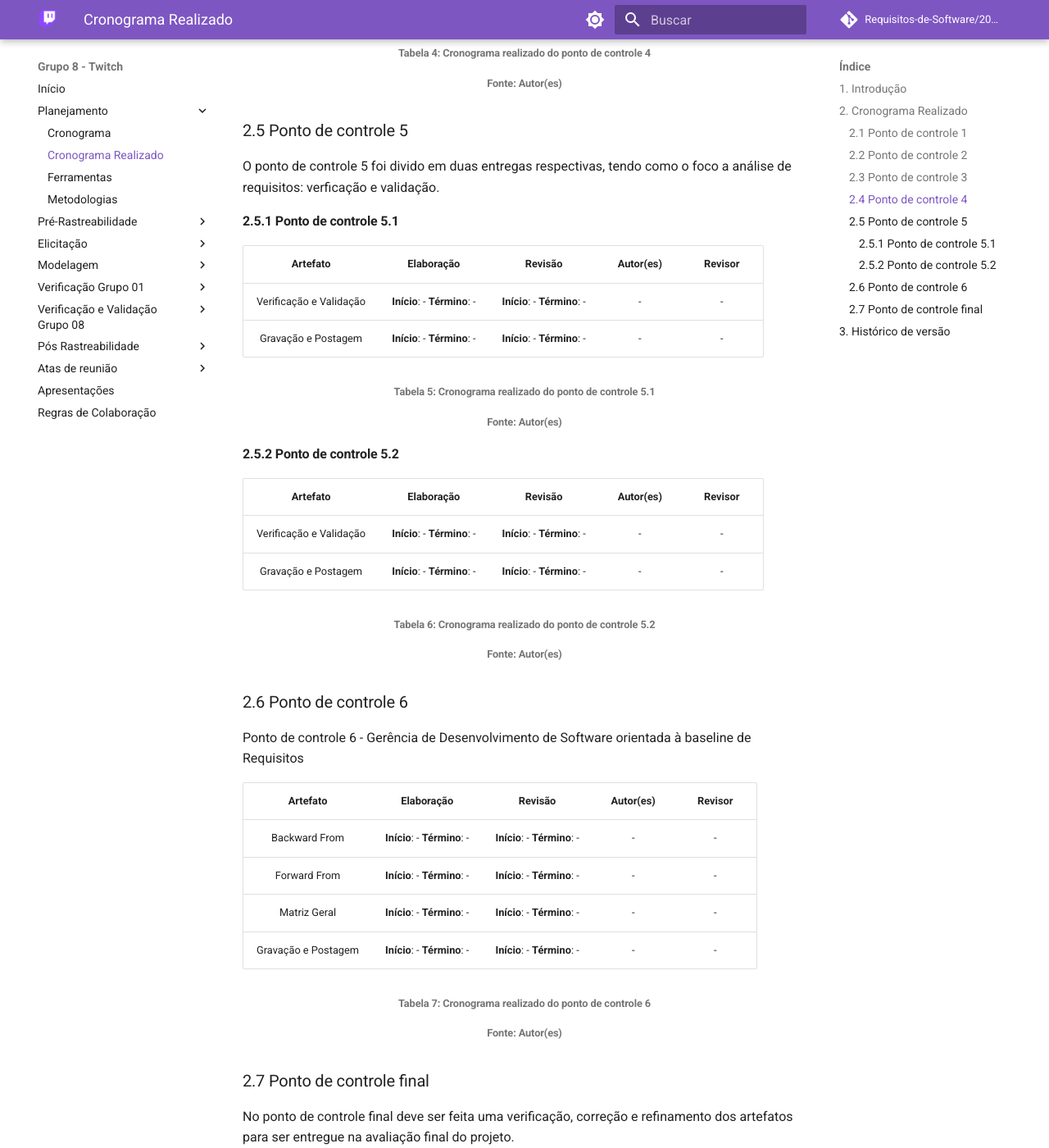
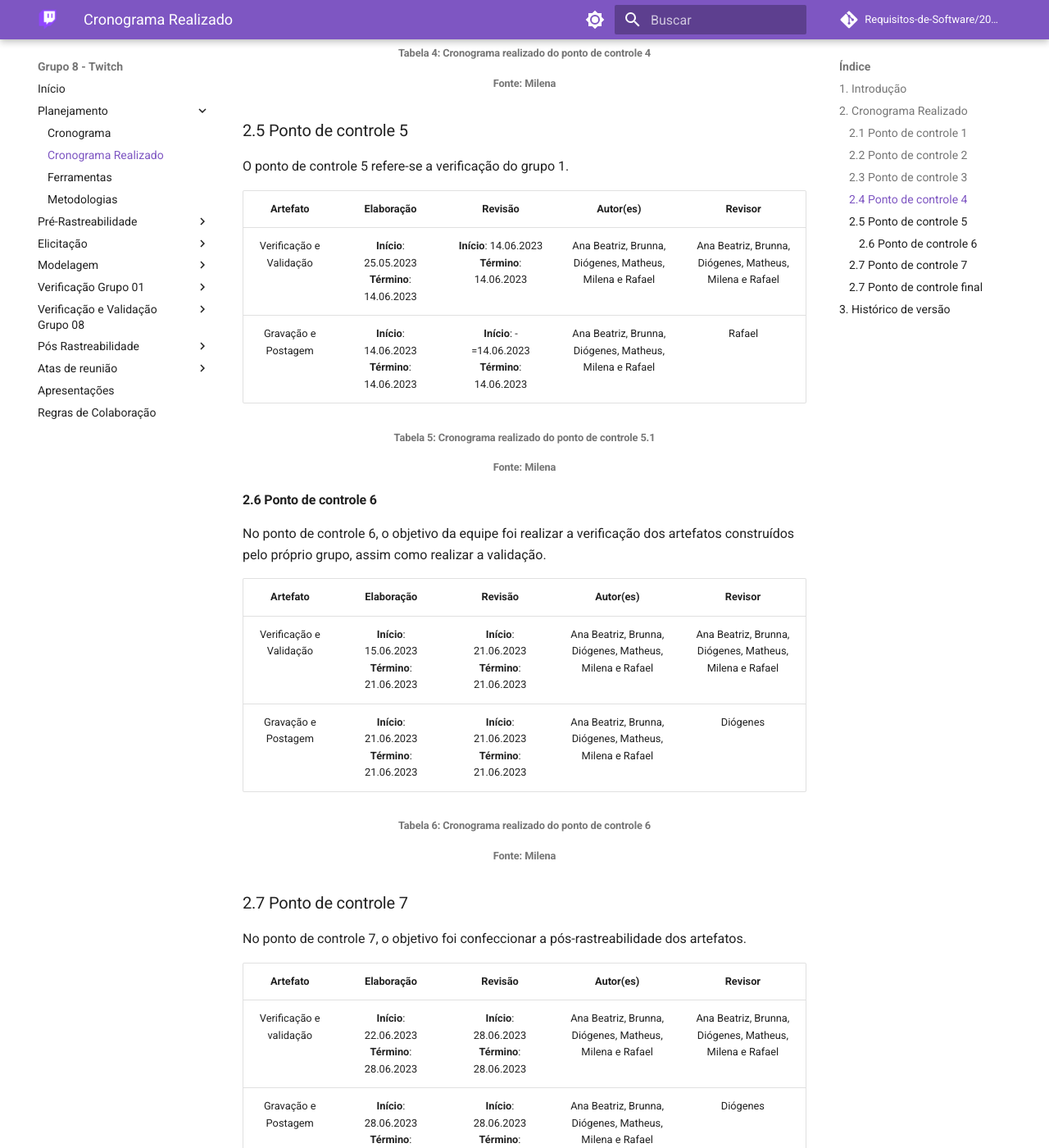
Before and after one commit to Requisitos-de-Software/2023.1-Twitch, an MkDocs documentation site: the page built from docs/planejamento/cronograma_realizado.md, in a window 1280 px wide and 1400 px high, scrolled down 3343 px. Shown: the whole window at 82% size. Built offline with MkDocs 1.6.1 and Material for MkDocs 9.7.7, drawn with Linux system fonts in a browser that asks for light colours; comment, search, counter and statistics services are not loaded; some of the changed text lies outside the part shown.

Commit message:
melhorias entrega final cronograma_realizado.md

```diff
--- a/docs/planejamento/cronograma_realizado.md
+++ b/docs/planejamento/cronograma_realizado.md
@@ -39,7 +39,7 @@ O ponto de controle 2 teve como objetivo Elicitação – Técnicas e Priorizaç
 | Gravação e Postagem | **Início**: 30.04.2023 -  **Término**: 01.05.2023 | **Início**: 30.04.2023 -  **Término**: 01.05.2023 | Ana Beatriz, Brunna, Diógenes, Matheus, Milena e Rafael | Diógenes |
 
 <h6 align = "center"> Tabela 2: Cronograma realizado do ponto de controle 2 </h6>
-<h6 align = "center"> Fonte: Autor(es) </h6>
+<h6 align = "center"> Fonte: Milena </h6>
 
 ### 2.3 Ponto de controle 3
 O ponto de controle 3 teve como objetivo a modelagem de Requisitos.
@@ -53,7 +53,7 @@ O ponto de controle 3 teve como objetivo a modelagem de Requisitos.
 | Gravação e Postagem | **Início**: 17.05.2023  **Término**: 17.05.2023 | **Início**: 17.05.2023  **Término**: 17.05.2023 | Ana Beatriz, Brunna, Diógenes, Matheus, Milena e Rafael | Matheus |
 
 <h6 align = "center"> Tabela 3: Cronograma realizado do ponto de controle 3 </h6>
-<h6 align = "center"> Fonte: Autor(es) </h6>
+<h6 align = "center"> Fonte: Milena </h6>
 
 ### 2.4 Ponto de controle 4
 O ponto de controle 4 refere-se à Modelagem de Requisitos - Ágil
@@ -66,58 +66,59 @@ O ponto de controle 4 refere-se à Modelagem de Requisitos - Ágil
 | Gravação e Postagem | **Início**: 24.05.2023  **Término**: 24.05.2023 | **Início**: 24.05.2023  **Término**: 24.05.2023 | Ana Beatriz, Brunna, Diógenes, Matheus, Milena e Rafael | Matheus |
 
 <h6 align = "center"> Tabela 4: Cronograma realizado do ponto de controle 4 </h6>
-<h6 align = "center"> Fonte: Autor(es) </h6>
+<h6 align = "center"> Fonte: Milena </h6>
 
 ### 2.5 Ponto de controle 5
-
-O ponto de controle 5 foi divido em duas entregas respectivas, tendo como o foco a análise de requisitos: verficação e validação.
-
-#### 2.5.1 Ponto de controle 5.1
+O ponto de controle 5 refere-se a verificação do grupo 1.
 
 | Artefato | Elaboração| Revisão | Autor(es)  | Revisor  |
 | :------: | :-------: | :-----: | :--------: | :------: |
-| Verificação e Validação | **Início**: -  **Término**: - | **Início**: -  **Término**: - | - | - |
-| Gravação e Postagem | **Início**: -  **Término**: - | **Início**: -  **Término**: - | - | - |
+| Verificação e Validação | **Início**: 25.05.2023  **Término**: 14.06.2023 | **Início**: 14.06.2023  **Término**: 14.06.2023 | Ana Beatriz, Brunna, Diógenes, Matheus, Milena e Rafael | Ana Beatriz, Brunna, Diógenes, Matheus, Milena e Rafael |
+| Gravação e Postagem | **Início**: 14.06.2023  **Término**: 14.06.2023 | **Início**: -=14.06.2023  **Término**: 14.06.2023 | Ana Beatriz, Brunna, Diógenes, Matheus, Milena e Rafael | Rafael |
 
 <h6 align = "center"> Tabela 5: Cronograma realizado do ponto de controle 5.1 </h6>
-<h6 align = "center"> Fonte: Autor(es) </h6>
+<h6 align = "center"> Fonte: Milena </h6>
 
-#### 2.5.2 Ponto de controle 5.2
+#### 2.6 Ponto de controle 6
+No ponto de controle 6, o objetivo da equipe foi realizar a verificação dos artefatos construídos pelo próprio grupo, assim como realizar a validação.
 
 | Artefato | Elaboração| Revisão | Autor(es)  | Revisor  |
 | :------: | :-------: | :-----: | :--------: | :------: |
-| Verificação e Validação | **Início**: -  **Término**: - | **Início**: -  **Término**: - | - | - |
-| Gravação e Postagem | **Início**: -  **Término**: - | **Início**: -  **Término**: - | - | - |
+| Verificação e Validação | **Início**: 15.06.2023  **Término**: 21.06.2023 | **Início**: 21.06.2023 **Término**: 21.06.2023 | Ana Beatriz, Brunna, Diógenes, Matheus, Milena e Rafael | Ana Beatriz, Brunna, Diógenes, Matheus, Milena e Rafael |
+| Gravação e Postagem | **Início**: 21.06.2023  **Término**: 21.06.2023 | **Início**: 21.06.2023  **Término**: 21.06.2023 | Ana Beatriz, Brunna, Diógenes, Matheus, Milena e Rafael | Diógenes |
 
-<h6 align = "center"> Tabela 6: Cronograma realizado do ponto de controle 5.2 </h6>
-<h6 align = "center"> Fonte: Autor(es) </h6>
+<h6 align = "center"> Tabela 6: Cronograma realizado do ponto de controle 6 </h6>
+<h6 align = "center"> Fonte: Milena </h6>
 
-### 2.6 Ponto de controle 6
-Ponto de controle 6 - Gerência de Desenvolvimento de Software orientada à baseline de Requisitos
+### 2.7 Ponto de controle 7
+No ponto de controle 7, o objetivo foi confeccionar a pós-rastreabilidade dos artefatos.
 
 | Artefato | Elaboração| Revisão | Autor(es)  | Revisor  |
 | :------: | :-------: | :-----: | :--------: | :------: |
-| Backward From | **Início**: -  **Término**: - | **Início**: -  **Término**: - | - | - |
-| Forward From | **Início**: -  **Término**: - | **Início**: -  **Término**: - | - | - |
-| Matriz Geral | **Início**: -  **Término**: - | **Início**: -  **Término**: - | - | - |
-| Gravação e Postagem | **Início**: -  **Término**: - | **Início**: -  **Término**: - | - | - |
+| Verificação e validação | **Início**: 22.06.2023 **Término**: 28.06.2023 | **Início**: 28.06.2023  **Término**: 28.06.2023 | Ana Beatriz, Brunna, Diógenes, Matheus, Milena e Rafael | Ana Beatriz, Brunna, Diógenes, Matheus, Milena e Rafael |
+| Gravação e Postagem | **Início**: 28.06.2023 **Término**: 28.06.2023 | **Início**: 28.06.2023  **Término**: 28.06.2023 | Ana Beatriz, Brunna, Diógenes, Matheus, Milena e Rafael | Diógenes |
 
-<h6 align = "center"> Tabela 7: Cronograma realizado do ponto de controle 6 </h6>
-<h6 align = "center"> Fonte: Autor(es) </h6>
+<h6 align = "center"> Tabela 7: Cronograma realizado do ponto de controle final </h6>
+<h6 align = "center"> Fonte: Milena </h6>
+
 
 ### 2.7 Ponto de controle final
 No ponto de controle final deve ser feita uma verificação, correção e refinamento dos artefatos para ser entregue na avaliação final do projeto.
 
 | Artefato | Elaboração| Revisão | Autor(es)  | Revisor  |
 | :------: | :-------: | :-----: | :--------: | :------: |
-| Verificação, correção e refinamento | **Início**: - **Término**: - | **Início**: -  **Término**: -  | - | - |
-| Gravação e Postagem | **Início**: -  **Término**: - | **Início**: -  **Término**: - | - | - |
+| Verificação, correção e refinamento | **Início**: 29.06.2023 **Término**: 05.07.2023 | **Início**: 05.07.2023  **Término**: 05.07.2023  | Ana Beatriz, Brunna, Diógenes, Matheus, Milena e Rafael | Ana Beatriz, Brunna, Diógenes, Matheus, Milena e Rafael |
+| Gravação e Postagem | **Início**: 05.07.2023  **Término**: 05.07.2023 | **Início**: 05.07.2023  **Término**: 05.07.2023 | Ana Beatriz, Brunna, Diógenes, Matheus, Milena e Rafael | Diógenes |
 
-<h6 align = "center"> Tabela 8: Cronograma realizado do ponto de controle final </h6>
-<h6 align = "center"> Fonte: Autor(es) </h6>
+<h6 align = "center"> Tabela 7: Cronograma realizado do ponto de controle final </h6>
+<h6 align = "center"> Fonte: Milena </h6>
 
 ## 3. Histórico de versão
 |    Data    | Versão | Descrição                                                                      | Autor(es)  | Revisor  |
 | :--------: | :----: | :----------------------------------------------------------------------------: | :--------: | :------: |
 | 29.04.2023 | 1.0    | Criação do documento, adição de introdução, adição do cronograma realizado do ponto de controle 1 e tabelas para os próximos pontos de controle |   Milena   | Matheus |
 | 06.06.2023 | 1.1    | Adição do cronograma realizado do ponto de controle 3 e 4 |   Milena   | Matheus |
+| 04.07.2023 | 1.2    | Adição do cronograma realizado dos pontos controle para entrega final |   Milena   | Matheus |
+
+<h6 align = "center"> Tabela 8: Histórico de versão </h6>
+<h6 align = "center"> Fonte: Milena </h6>
```
